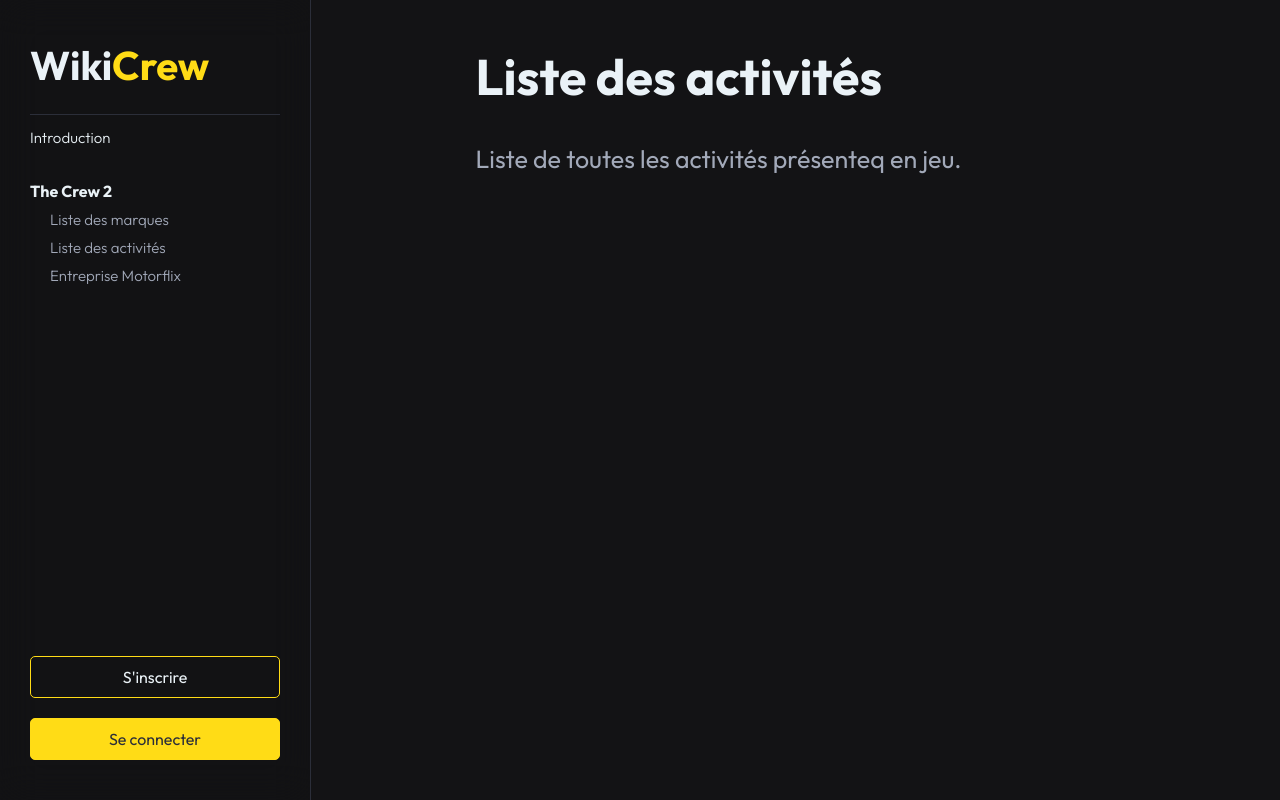
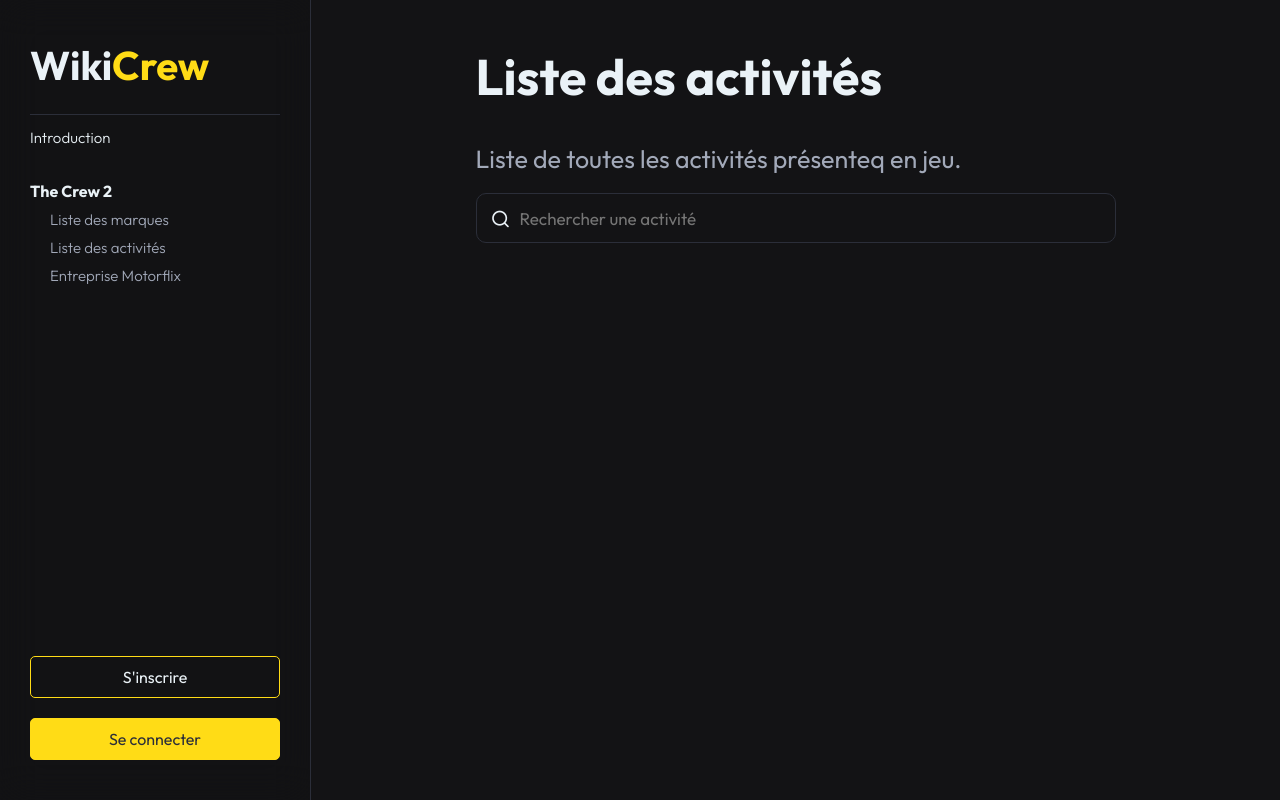
Before and after one commit to JustArthur/TheCrewWiki, a PHP site: page /pages/client/activities.php in a window 1280 px wide. Run offline with PHP 8.4, Linux system fonts and the light colour scheme.

Commit message:
Ver 1.7.5.1

```diff
--- a/pages/client/activities.php
+++ b/pages/client/activities.php
@@ -32,6 +32,12 @@ include_once '../../include.php';
 
                 <p class="desc big">Liste de toutes les activités présenteq en jeu.</p>
 
+                <form id="formulaire" action="" class="search_form">
+                    <div class="search">
+                        <i class="uil uil-search"></i>
+                        <input spellcheck="false" type="text" placeholder="Rechercher une activité">
+                    </div>
+                </form>
             </div>
         </main>
     </div>
```
